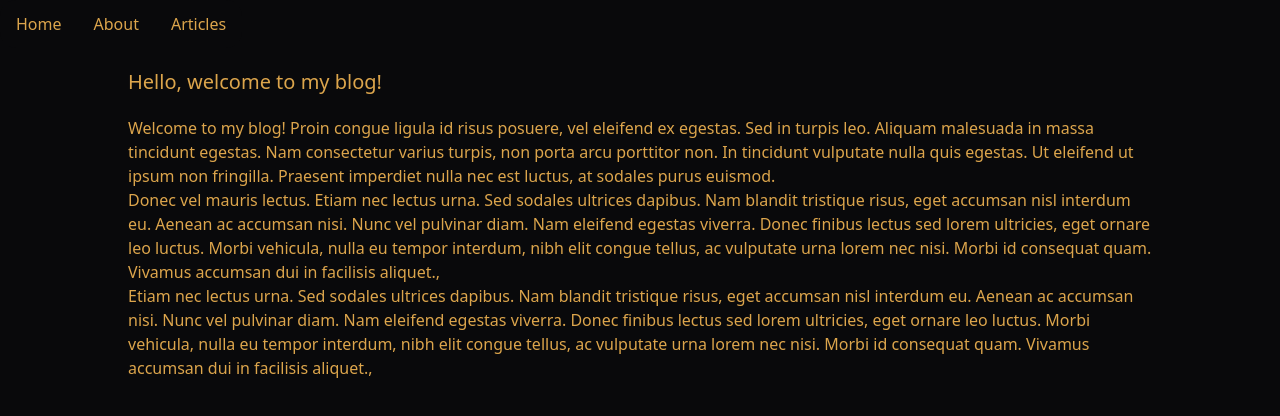
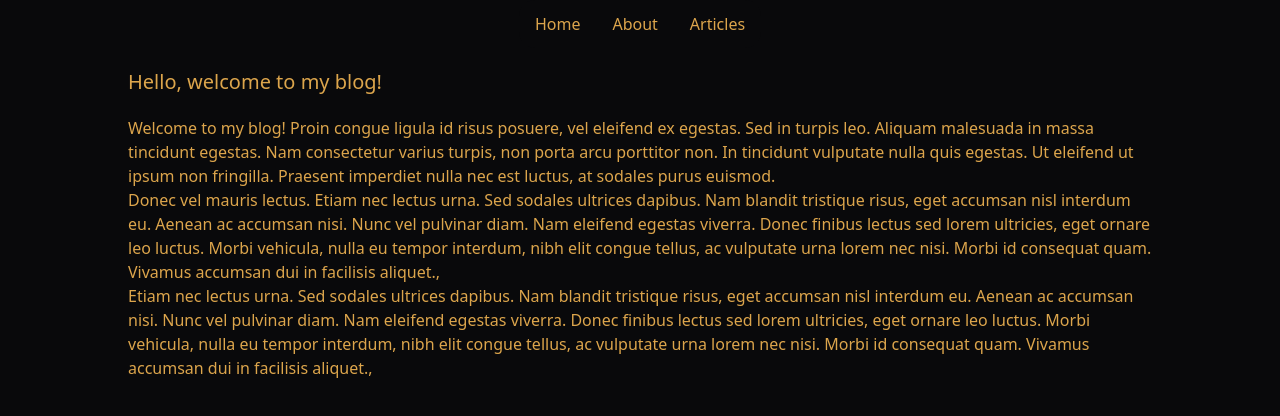
Before and after one commit to rawda-developer/Blogry, a React (Create React App) app in the folder frontend/: page / in a window 1280 px wide. Shown: the top 416 px of the page. Built offline with nearby package versions, Linux system fonts and the light colour scheme.

Commit message:
Fix: fix navbar component style and make the menu centered

```diff
--- a/frontend/src/NavBar.js
+++ b/frontend/src/NavBar.js
@@ -1,7 +1,7 @@
 import { Link } from 'react-router-dom';
 const NavBar = () => (
   <nav>
-    <ul className='menu menu-vertical lg:menu-horizontal bg-base-100 rounded-box mb-5'>
+    <ul className='menu menu-vertical lg:menu-horizontal bg-base-100 rounded-box mb-5 w-1/4 mx-auto lg:flex'>
       <li>
         <Link to='/'>Home</Link>
       </li>
--- a/frontend/src/pages/ArticlePage.js
+++ b/frontend/src/pages/ArticlePage.js
@@ -9,7 +9,6 @@ const ArticlePage = () => {
       {article.content.map((paragraph, i) => (
         <>
           <p key={i}>{paragraph}</p>
-
           <br />
         </>
       ))}
```
